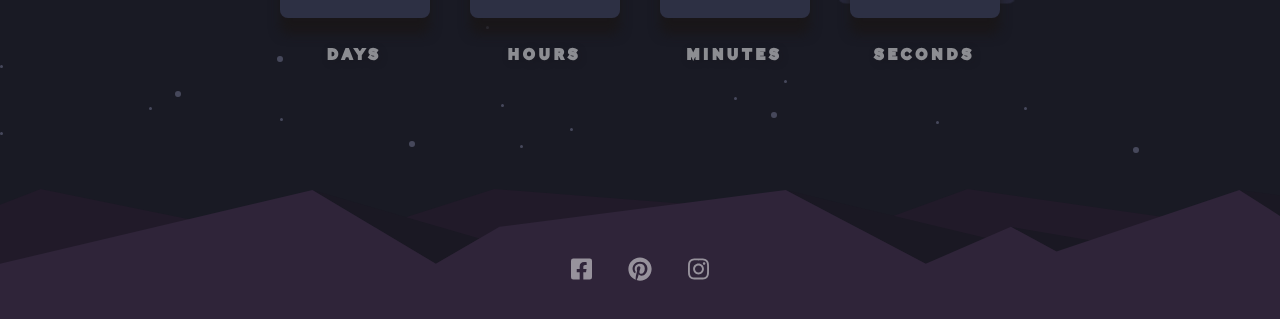
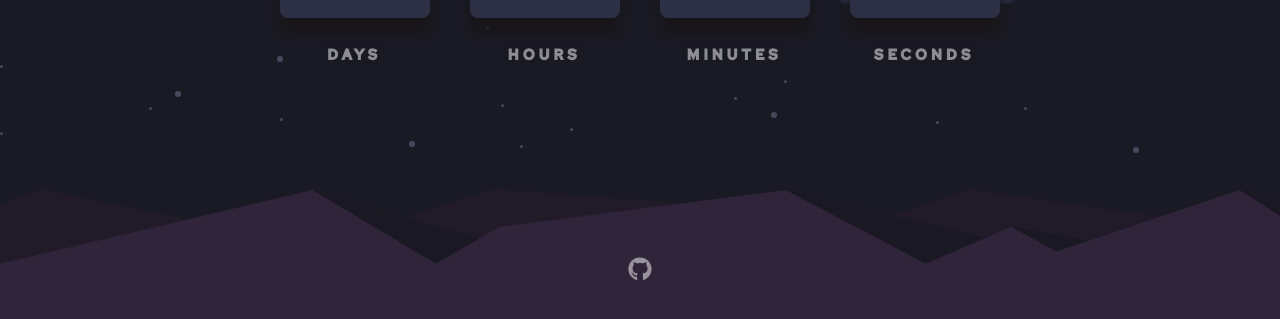
Before and after one commit to karthik-raja-g/launch-countdown, a React (Create React App) app: page / in a window 1280 px wide. Shown: the part 451-770 px from the top of the page. Built offline with nearby package versions, Linux system fonts and the light colour scheme.

Commit message:
- github link added

```diff
--- a/src/App.js
+++ b/src/App.js
@@ -4,6 +4,7 @@ import {
   faFacebookSquare,
   faInstagram,
   faPinterest,
+  faGithub,
 } from "@fortawesome/free-brands-svg-icons";
 import "./App.css";
 import Flip from "./flipper";
@@ -15,7 +16,7 @@ function App() {
         <Flip title="We are launching soon" as="counter" />
       </main>
       <footer>
-        <a
+        {/* <a
           href="https://www.facebook.com"
           target="_blank"
           rel="noopener noreferrer"
@@ -38,6 +39,14 @@ function App() {
           className="social-icon"
         >
           <FontAwesomeIcon icon={faInstagram} />
+        </a> */}
+        <a
+          href="https://github.com/karthik-raja-g/launch-countdown"
+          target="_blank"
+          rel="noopener noreferrer"
+          className="social-icon"
+        >
+          <FontAwesomeIcon icon={faGithub} />
         </a>
       </footer>
     </div>
--- a/src/card/styles.module.scss
+++ b/src/card/styles.module.scss
@@ -126,7 +126,7 @@ $fontColor: hsl(345, 95%, 68%);
   color: hsl(0, 0%, 100%);
   letter-spacing: 5px;
   text-transform: uppercase;
-  font-weight: 700;
+  font-weight: 400;
   text-shadow: 2px 2px 8px $boxShadow;
 }
 
```
